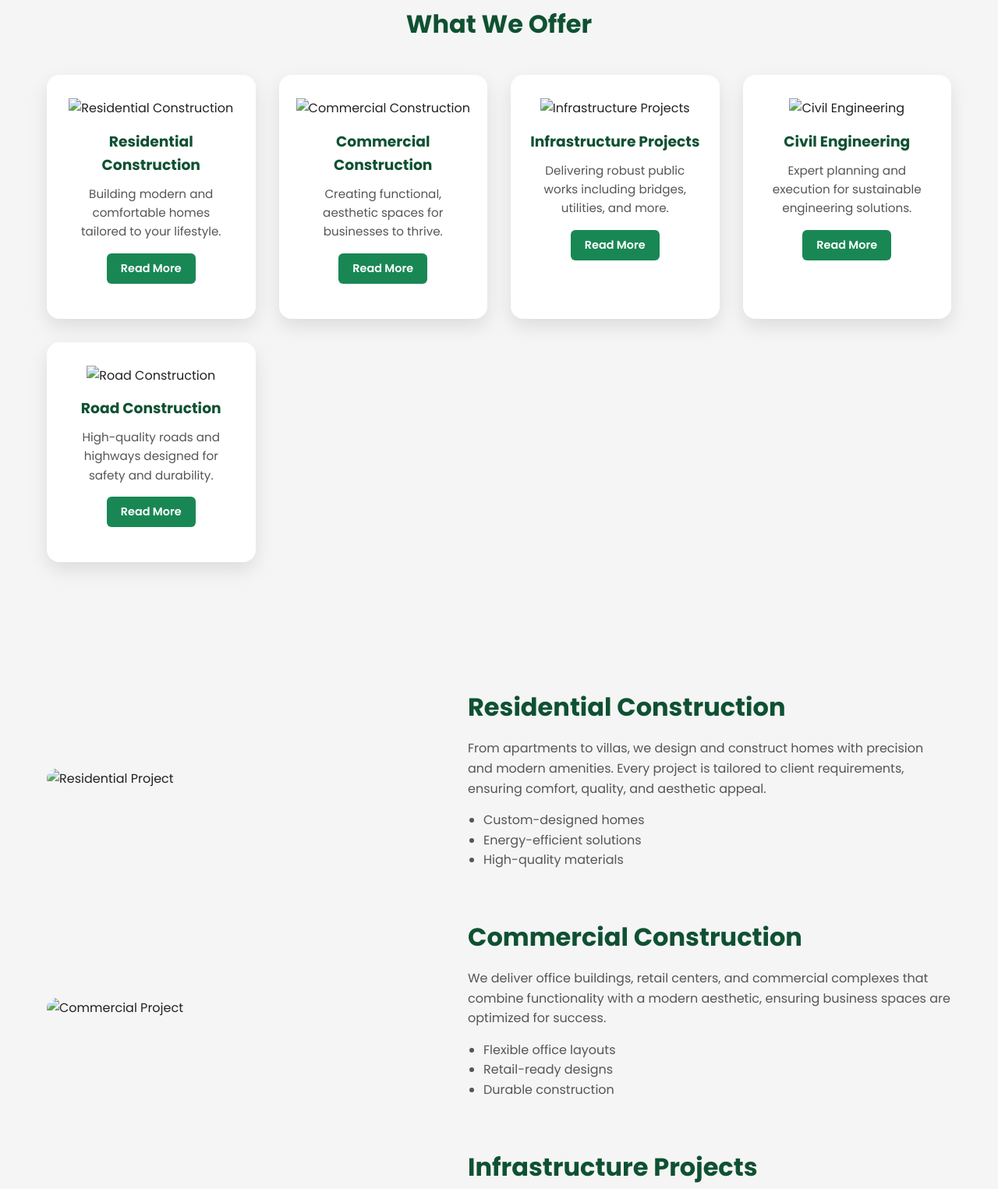
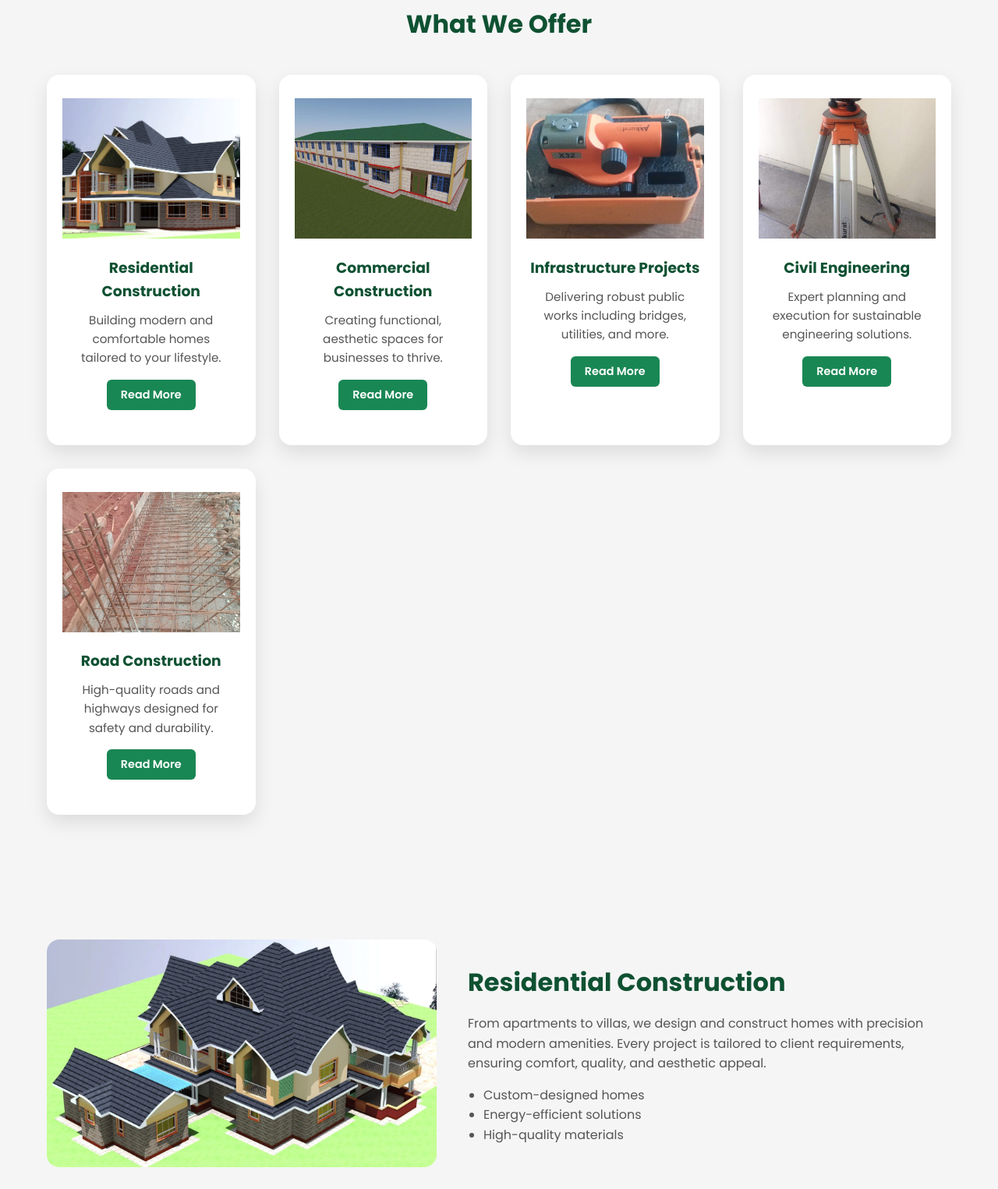
Before and after one commit to mboya08steve-ops/torolu, a plain HTML site: page services.html in a window 1280 px wide. Shown: the part 960-2485 px from the top of the page at 78% size. Drawn offline with Linux system fonts and the light colour scheme.

Commit message:
Update services.html

```diff
--- a/services.html
+++ b/services.html
@@ -14,7 +14,7 @@
   <div class="container nav-container">
 
     <!-- Logo -->
-    <img src="img/logo.png" alt="Torolu Investment Ltd" class="logo" />
+    <img src="logo.png" alt="Torolu Investment Ltd" class="logo" />
 
     <!-- Company Name (Center) -->
     <div class="brand-name">TOROLU INVESTMENT</div>
@@ -32,7 +32,7 @@
 </nav>
 
   <!-- Hero Section with Image Background -->
-<section class="hero" style="background-image: url('img/services.jpg'); background-size: cover; background-position: center; background-repeat: no-repeat;">
+<section class="hero" style="background-image: url('services.jpg'); background-size: cover; background-position: center; background-repeat: no-repeat;">
   <div class="container hero-content">
     <h1>Our Services</h1>
     <p>Expertise in construction, civil engineering, and property development across Kenya.</p>
@@ -46,31 +46,31 @@
       <h2 class="section-title">What We Offer</h2>
       <div class="service-grid">
         <div class="service-card">
-          <img src="img/RDAS2145.JPG" alt="Residential Construction">
+          <img src="RDAS2145.JPG" alt="Residential Construction">
           <h3>Residential Construction</h3>
           <p>Building modern and comfortable homes tailored to your lifestyle.</p>
           <a href="#residential" class="btn-small">Read More</a>
         </div>
         <div class="service-card">
-          <img src="img/MUHH0227.JPG" alt="Commercial Construction">
+          <img src="MUHH0227.JPG" alt="Commercial Construction">
           <h3>Commercial Construction</h3>
           <p>Creating functional, aesthetic spaces for businesses to thrive.</p>
           <a href="#commercial" class="btn-small">Read More</a>
         </div>
         <div class="service-card">
-          <img src="img/GQNP4342.JPG" alt="Infrastructure Projects">
+          <img src="GQNP4342.JPG" alt="Infrastructure Projects">
           <h3>Infrastructure Projects</h3>
           <p>Delivering robust public works including bridges, utilities, and more.</p>
           <a href="#infrastructure" class="btn-small">Read More</a>
         </div>
         <div class="service-card">
-          <img src="img/BEAU4386.JPG" alt="Civil Engineering">
+          <img src="BEAU4386.JPG" alt="Civil Engineering">
           <h3>Civil Engineering</h3>
           <p>Expert planning and execution for sustainable engineering solutions.</p>
           <a href="#civil" class="btn-small">Read More</a>
         </div>
         <div class="service-card">
-          <img src="img/FTRF5468.JPG" alt="Road Construction">
+          <img src="FTRF5468.JPG" alt="Road Construction">
           <h3>Road Construction</h3>
           <p>High-quality roads and highways designed for safety and durability.</p>
           <a href="#road" class="btn-small">Read More</a>
@@ -84,7 +84,7 @@
     <div class="container">
       <!-- Residential -->
       <div class="service-detail" id="residential">
-        <img src="img/HFQR1825.JPG" alt="Residential Project">
+        <img src="HFQR1825.JPG" alt="Residential Project">
         <div class="service-info">
           <h3>Residential Construction</h3>
           <p>From apartments to villas, we design and construct homes with precision and modern amenities. Every project is tailored to client requirements, ensuring comfort, quality, and aesthetic appeal.</p>
@@ -97,7 +97,7 @@
       </div>
       <!-- Commercial -->
       <div class="service-detail" id="commercial">
-        <img src="img/UDZI4566.JPG" alt="Commercial Project">
+        <img src="UDZI4566.JPG" alt="Commercial Project">
         <div class="service-info">
           <h3>Commercial Construction</h3>
           <p>We deliver office buildings, retail centers, and commercial complexes that combine functionality with a modern aesthetic, ensuring business spaces are optimized for success.</p>
@@ -110,7 +110,7 @@
       </div>
       <!-- Infrastructure -->
       <div class="service-detail" id="infrastructure">
-        <img src="img/KQOG5471.JPG" alt="Infrastructure Project">
+        <img src="KQOG5471.JPG" alt="Infrastructure Project">
         <div class="service-info">
           <h3>Infrastructure Projects</h3>
           <p>Specializing in public works, including utilities, bridges, and civic structures that strengthen communities and improve connectivity.</p>
@@ -123,7 +123,7 @@
       </div>
       <!-- Civil Engineering -->
       <div class="service-detail" id="civil">
-        <img src="img/DesignBuild.jpg" alt="Civil Engineering">
+        <img src="DesignBuild.jpg" alt="Civil Engineering">
         <div class="service-info">
           <h3>Civil Engineering</h3>
           <p>Our civil engineering services ensure efficient planning, design, and execution of construction projects while adhering to safety and sustainability standards.</p>
@@ -136,7 +136,7 @@
       </div>
       <!-- Road Construction -->
       <div class="service-detail" id="road">
-        <img src="img/SQQE7473.JPG" alt="Road Construction">
+        <img src="SQQE7473.JPG" alt="Road Construction">
         <div class="service-info">
           <h3>Road Construction</h3>
           <p>We construct durable roads and highways using modern techniques and materials, ensuring long-lasting infrastructure for public and private use.</p>
@@ -156,17 +156,17 @@
       <h2 class="section-title">Our Specializations</h2>
       <div class="spec-grid">
         <div class="spec-card">
-          <img src="img/Mngt.jpg" alt="Project Management">
+          <img src="Mngt.jpg" alt="Project Management">
           <h3>Project Management</h3>
           <p>End-to-end oversight for seamless and timely project completion.</p>
         </div>
         <div class="spec-card">
-          <img src="img/KQOG5471.JPG" alt="Design & Build">
+          <img src="KQOG5471.JPG" alt="Design & Build">
           <h3>Design & Build</h3>
           <p>Integrated design and construction services for efficiency and quality.</p>
         </div>
         <div class="spec-card">
-          <img src="img/GYTC7664.JPG" alt="Renovation & Refurbishment">
+          <img src="GYTC7664.JPG" alt="Renovation & Refurbishment">
           <h3>Renovation & Refurbishment</h3>
           <p>Transforming existing spaces to meet modern standards and aesthetics.</p>
         </div>
```
